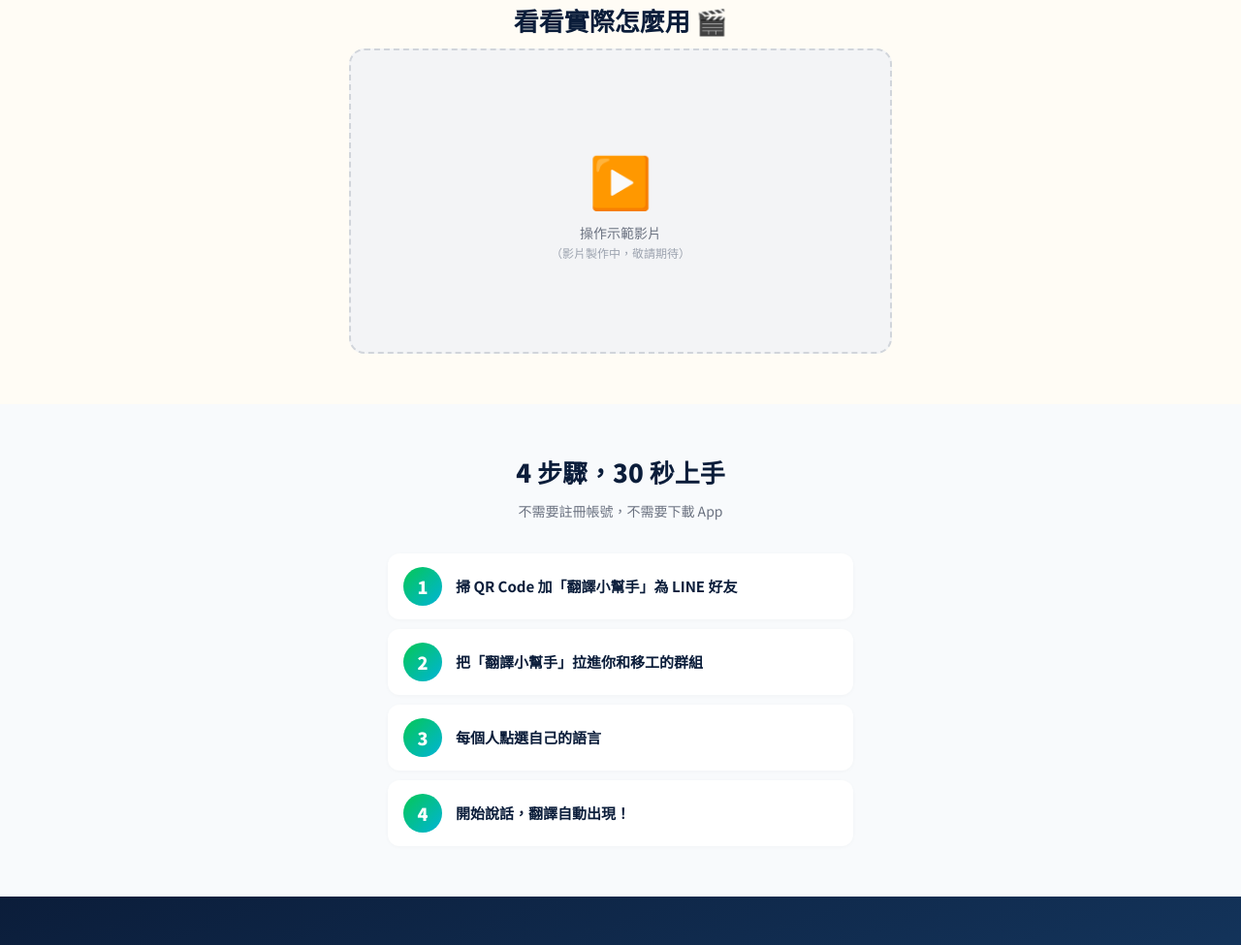
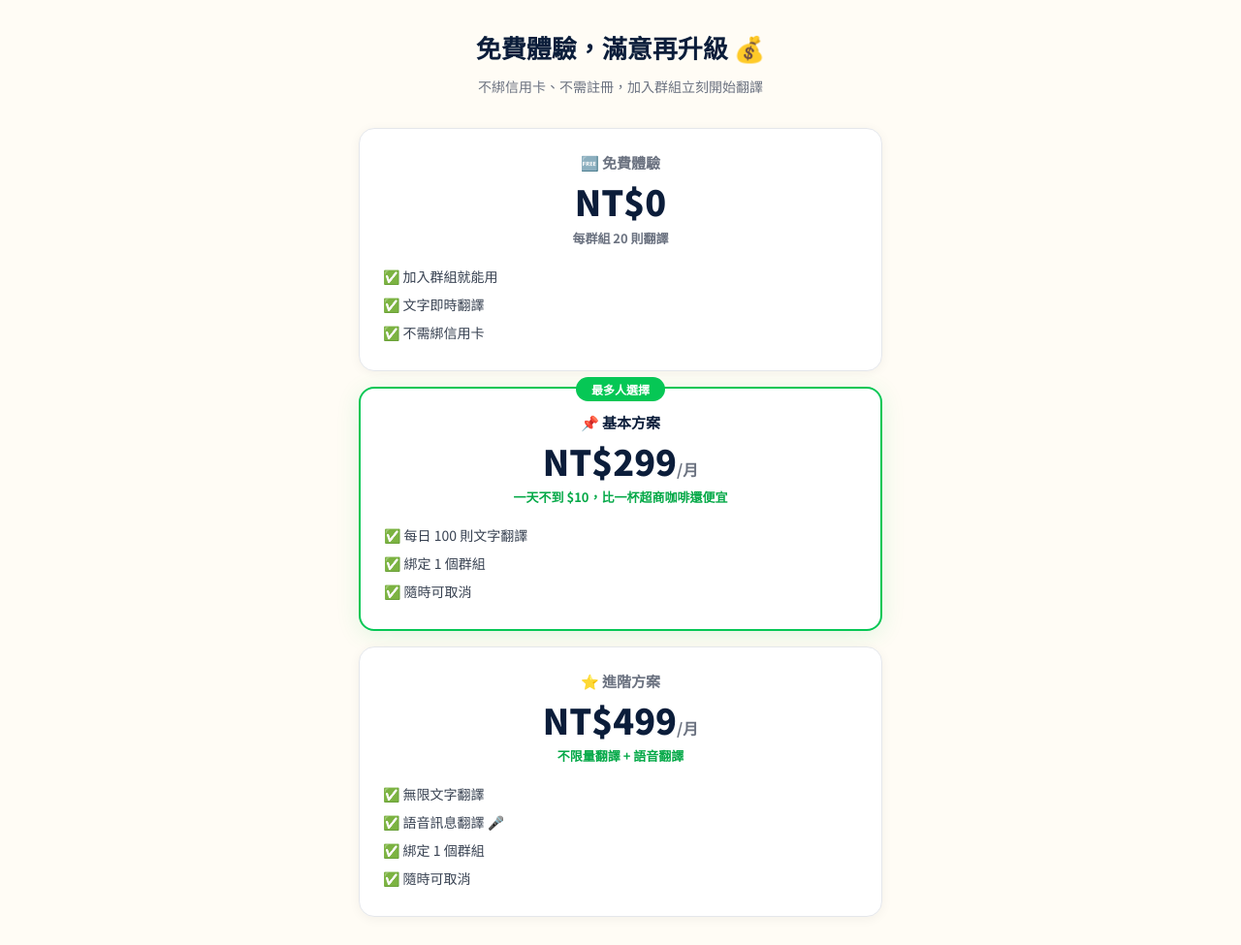
Before and after one commit to enigmavm3/translator_page, a plain HTML site: page index.html in a window 1280 px wide. Shown: the part 1822-2797 px from the top of the page at 97% size. Drawn offline with Linux system fonts and the light colour scheme.

Commit message:
Add files via upload

```diff
--- a/index.html
+++ b/index.html
@@ -1,16 +1,15 @@
 <!DOCTYPE html>
 <html lang="zh-TW">
 <head>
+<meta charset="UTF-8">
 <!-- Google tag (gtag.js) -->
 <script async src="https://www.googletagmanager.com/gtag/js?id=G-55X3FCV1GY"></script>
 <script>
   window.dataLayer = window.dataLayer || [];
   function gtag(){dataLayer.push(arguments);}
   gtag('js', new Date());
-
   gtag('config', 'G-55X3FCV1GY');
 </script>
-<meta charset="UTF-8">
 <meta name="viewport" content="width=device-width, initial-scale=1.0">
 <title>翻譯小幫手 — LINE 群組即時翻譯</title>
 <link href="https://fonts.googleapis.com/css2?family=Noto+Sans+TC:wght@400;500;700;900&display=swap" rel="stylesheet">
@@ -122,19 +121,51 @@ section { padding: 52px 20px; }
 .sol-desc { font-size: 15px; font-weight: 600; color: var(--green-dark); margin-bottom: 6px; }
 .sol-detail { font-size: 13px; color: var(--gray); line-height: 1.5; }
 
-/* ═══ DEMO VIDEO ═══ */
-.demo-section { background: var(--warm); }
-.demo-box {
-  max-width: 560px; margin: 0 auto;
-  background: var(--gray-light); border-radius: 16px;
-  aspect-ratio: 16/9;
-  display: flex; align-items: center; justify-content: center;
-  border: 2px dashed #D1D5DB;
+/* ═══ PRICING ═══ */
+.pricing-section { background: var(--warm); }
+.pricing-grid {
+  display: flex; flex-direction: column; gap: 16px;
+  max-width: 540px; margin: 0 auto;
 }
-.demo-box-inner { text-align: center; }
-.demo-play { font-size: 52px; margin-bottom: 8px; }
-.demo-label { font-size: 14px; color: var(--gray); font-weight: 500; }
-.demo-note { font-size: 12px; color: #9CA3AF; margin-top: 2px; }
+.price-card {
+  background: #fff; border-radius: 16px; padding: 24px;
+  box-shadow: 0 2px 12px rgba(0,0,0,0.05);
+  border: 1px solid #E5E7EB; position: relative;
+  text-align: center;
+}
+.price-card.basic {
+  border: 2px solid var(--green);
+  box-shadow: 0 4px 24px rgba(6,199,85,0.12);
+}
+.price-popular {
+  position: absolute; top: -12px; left: 50%; transform: translateX(-50%);
+  background: var(--green); color: #fff; font-size: 12px; font-weight: 800;
+  padding: 4px 16px; border-radius: 20px; white-space: nowrap;
+}
+.price-badge {
+  font-size: 15px; font-weight: 700; color: var(--gray);
+  margin-bottom: 8px;
+}
+.price-card.basic .price-badge { color: var(--navy); }
+.price-amount {
+  font-size: 36px; font-weight: 900; color: var(--navy);
+  line-height: 1.2;
+}
+.price-amount span {
+  font-size: 16px; font-weight: 600; color: var(--gray);
+}
+.price-unit {
+  font-size: 13px; color: var(--green-dark); font-weight: 600;
+  margin: 6px 0 16px;
+}
+.price-card.free .price-unit { color: var(--gray); }
+.price-features {
+  list-style: none; padding: 0; text-align: left;
+}
+.price-features li {
+  font-size: 14px; color: #374151; padding: 4px 0;
+  line-height: 1.5;
+}
 
 /* ═══ HOW IT WORKS ═══ */
 .steps-section { background: #F8FAFC; }
@@ -215,7 +246,8 @@ footer {
     <h1>在 LINE 群組說話<br>翻譯<span>自動出現</span></h1>
     <p class="hero-sub">
       雇主說中文，移工看到印尼語<br>
-      <strong>不用切軟體、不用複製貼上、0 秒翻譯</strong>
+      <strong>不用切軟體、不用複製貼上、0 秒翻譯</strong><br>
+      <strong style="color: #06C755;">🆓 免費體驗 20 則翻譯，不綁卡立刻用</strong>
     </p>
     <div class="lang-tags">
       <span class="lang-tag">繁體中文</span>
@@ -299,15 +331,43 @@ footer {
   </div>
 </section>
 
-<!-- VIDEO DEMO -->
-<section class="demo-section">
+<!-- PRICING -->
+<section class="pricing-section">
   <div class="container">
-    <h2 class="section-title">看看實際怎麼用 🎬</h2>
-    <div class="demo-box">
-      <div class="demo-box-inner">
-        <div class="demo-play">▶️</div>
-        <div class="demo-label">操作示範影片</div>
-        <div class="demo-note">（影片製作中，敬請期待）</div>
+    <h2 class="section-title">免費體驗，滿意再升級 💰</h2>
+    <p class="section-desc">不綁信用卡、不需註冊，加入群組立刻開始翻譯</p>
+    <div class="pricing-grid">
+      <div class="price-card free">
+        <div class="price-badge">🆓 免費體驗</div>
+        <div class="price-amount">NT$0</div>
+        <div class="price-unit">每群組 20 則翻譯</div>
+        <ul class="price-features">
+          <li>✅ 加入群組就能用</li>
+          <li>✅ 文字即時翻譯</li>
+          <li>✅ 不需綁信用卡</li>
+        </ul>
+      </div>
+      <div class="price-card basic">
+        <div class="price-popular">最多人選擇</div>
+        <div class="price-badge">📌 基本方案</div>
+        <div class="price-amount">NT$299<span>/月</span></div>
+        <div class="price-unit">一天不到 $10，比一杯超商咖啡還便宜</div>
+        <ul class="price-features">
+          <li>✅ 每日 100 則文字翻譯</li>
+          <li>✅ 綁定 1 個群組</li>
+          <li>✅ 隨時可取消</li>
+        </ul>
+      </div>
+      <div class="price-card pro">
+        <div class="price-badge">⭐ 進階方案</div>
+        <div class="price-amount">NT$499<span>/月</span></div>
+        <div class="price-unit">不限量翻譯 + 語音翻譯</div>
+        <ul class="price-features">
+          <li>✅ 無限文字翻譯</li>
+          <li>✅ 語音訊息翻譯 🎤</li>
+          <li>✅ 綁定 1 個群組</li>
+          <li>✅ 隨時可取消</li>
+        </ul>
       </div>
     </div>
   </div>
@@ -342,8 +402,8 @@ footer {
 <!-- CTA -->
 <section class="cta-section">
   <div class="cta-inner">
-    <h2>馬上體驗<br>無隔閡 0 秒溝通</h2>
-    <p class="cta-free">🆓 免費體驗 20 則翻譯，不需綁定信用卡</p>
+    <h2>免費體驗 20 則翻譯<br>感受零障礙溝通</h2>
+    <p class="cta-free">🆓 不需綁定信用卡，加入群組立刻開始<br>滿意再升級，基本方案一天不到 $10</p>
     <div class="qr-wrap">
       <img src="qrcode.png" alt="加入翻譯小幫手 LINE 好友 QR Code">
     </div>
@@ -352,13 +412,16 @@ footer {
       加入 LINE 好友，馬上開始！
     </p>
     <a href="https://lin.ee/O4hnLIk" target="_blank" rel="noopener noreferrer" class="cta-btn">
-      加入 LINE 好友 →
+      免費體驗，加入 LINE 好友 →
     </a>
-    <p class="cta-trust">已支援看護家庭、工廠、餐廳等場景<br>中文 · 印尼語 · 越南語 · 泰語 · English</p>
+    <p class="cta-trust">免費體驗 → 基本方案 NT$299/月（一天不到 $10）→ 進階 NT$499/月<br>中文 · 印尼語 · 越南語 · 泰語 · English</p>
   </div>
 </section>
 
-<footer>© 2026 翻譯小幫手 — LINE 群組即時翻譯<br>聯絡我們：<a href="mailto:chuanvm3@gmail.com" style="color:#6B7280;text-decoration:underline;">chuanvm3@gmail.com</a></footer>
+<footer>
+  <a href="/privacy" style="color:#9CA3AF;text-decoration:none;">隱私權政策</a> ｜ <a href="/terms" style="color:#9CA3AF;text-decoration:none;">服務條款</a><br>
+  © 2026 艾鐸有限公司 — 翻譯小幫手
+</footer>
 
 </body>
 </html>
```
Also changed, not shown: privacy.html (+8 -0 lines), terms.html (+8 -0 lines).
